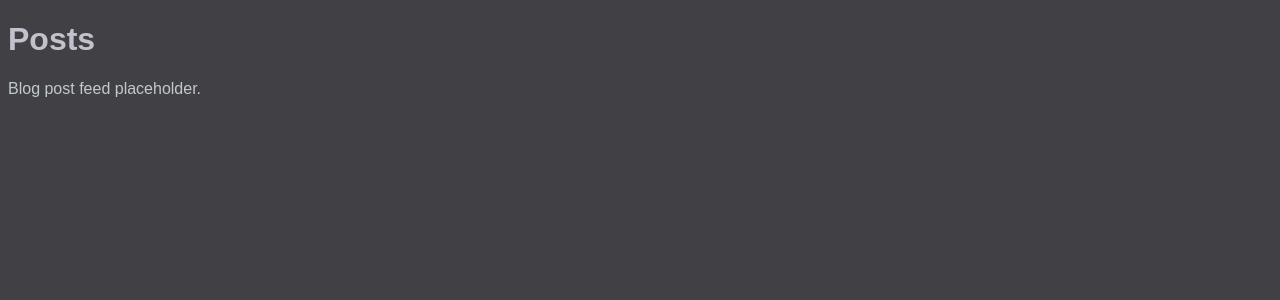
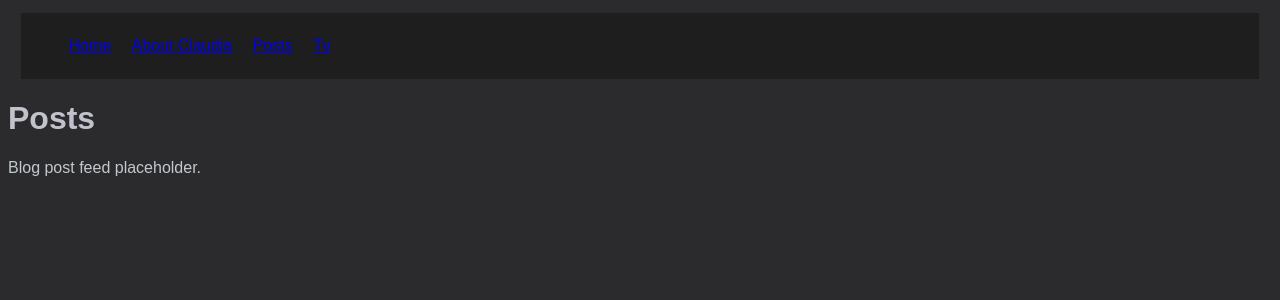
Before and after one commit to ceruleancee/ceruleancee.github.io, a Jekyll site: the page posts.html, which Jekyll copies as it is, in a window 1280 px wide. Shown: the top 300 px of the page. Built offline with Jekyll 4.4.1, drawn with Linux system fonts in a browser that asks for light colours.

Commit message:
Update posts

```diff
--- a/posts.html
+++ b/posts.html
@@ -5,17 +5,31 @@
     <title>Blog Posts</title>
 </head>
 <body>
+<div id="nav">
+    <ul>
+        <li><a href="index.html">Home</a> </li>
+        <li><a href="aboutme.html">About Claudia</a> </li>
+        <li><a href="posts.html">Posts</a> </li>
+        <li><a href="tv.html">Tv</a> </li>
+    </ul>
+</div>
 <h1>Posts</h1>
-<style type="text/css">
-    h1 {  color: #c2c2cd; }
-    body {
-        font-family: Arial, Verdana, sans-serif;
-        background-color: #414145;
-    }
-    p { color: #c1c9cd; }
-</style>
 
 <p> Blog post feed placeholder.</p>
 
 </body>
 </html>
+
+<style type="text/css">
+    h1 {  color: #c2c2cd; }
+    body {
+        font-family: Arial, Verdana, sans-serif;
+        background-color: #2b2b2d;
+    }
+    #nav { margin: 1%;
+        background-color: #1e1e1f;
+        padding: 0.5em 0;}
+    p { color: #c1c9cd; }
+    li { display: inline;
+        padding: 0.5em;}
+</style>
```
